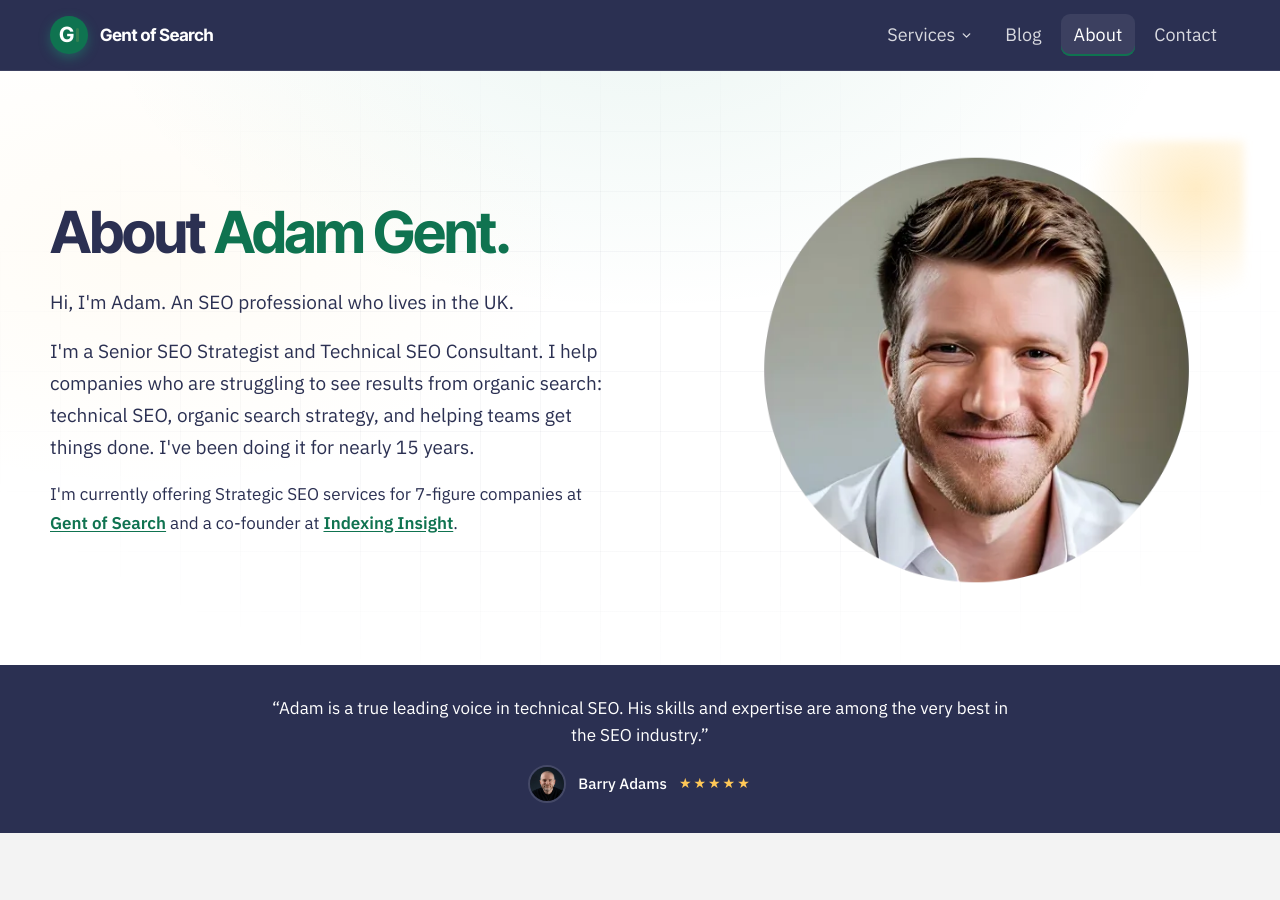
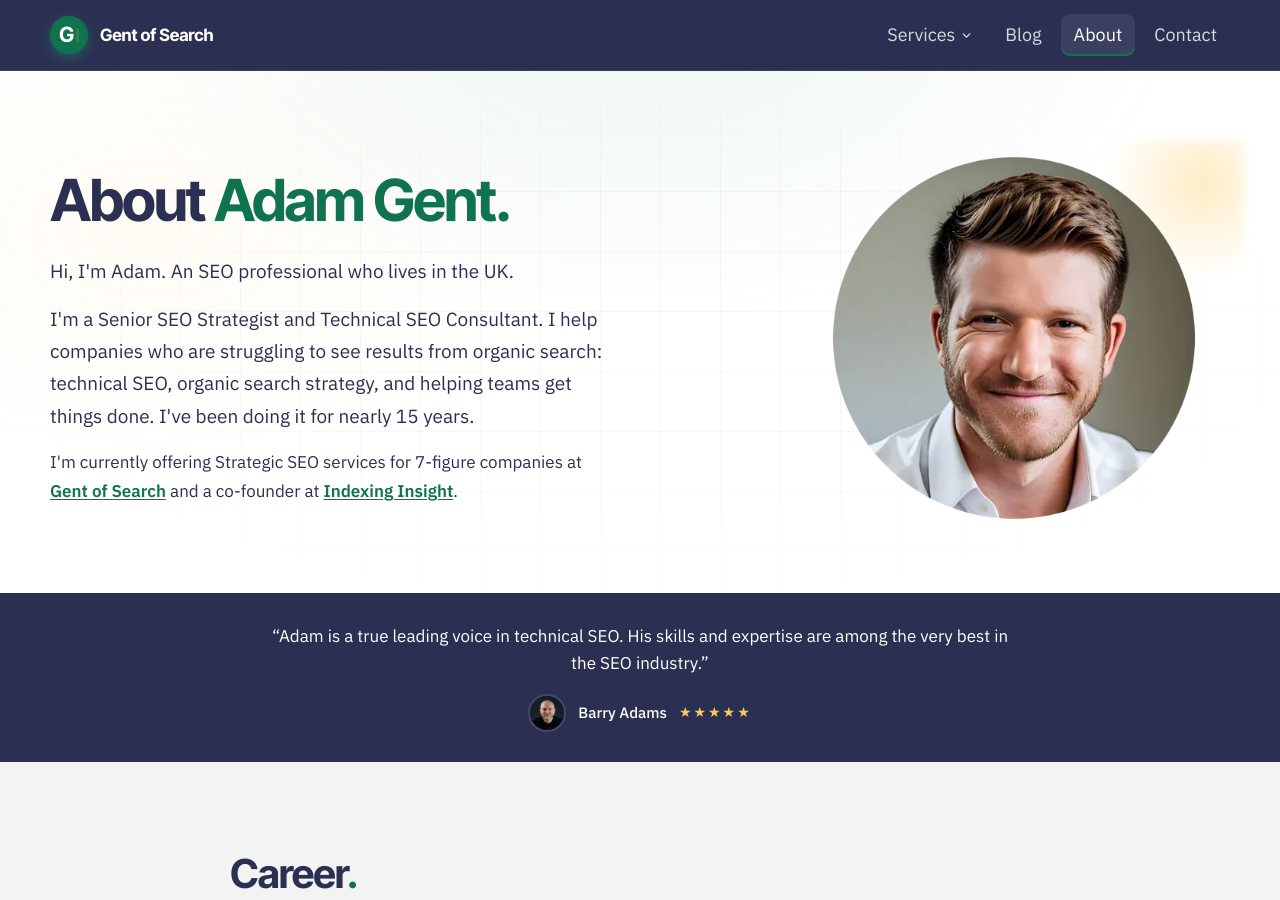
Before and after one commit to Gent-of-Search/gentofsearch.com, a Jekyll site: the page built from about.html, in a window 1280 px wide and 900 px high. Built offline with Jekyll 4.4.1, drawn with Linux system fonts in a browser that asks for light colours.

Commit message:
About intro: match homepage hero layout (58:42 split, 64px gap, capped right-aligned image)

```diff
--- a/about.html
+++ b/about.html
@@ -8,7 +8,7 @@ nav_active: about
 <!-- ===================== INTRO ===================== -->
 <section style="position:relative; overflow:hidden; background:radial-gradient(900px 500px at 50% -10%, rgba(26,147,111,0.08), transparent 60%), radial-gradient(700px 400px at 12% 30%, rgba(255,200,87,0.06), transparent 60%), #FFFFFF;">
   <div aria-hidden="true" style="position:absolute; inset:0; background-image:linear-gradient(rgba(43,48,82,0.04) 1px, transparent 1px), linear-gradient(90deg, rgba(43,48,82,0.04) 1px, transparent 1px); background-size:60px 60px; -webkit-mask-image:radial-gradient(ellipse at center, black 35%, transparent 78%); mask-image:radial-gradient(ellipse at center, black 35%, transparent 78%); pointer-events:none;"></div>
-  <div class="grid-2" style="position:relative; width:min(1180px,100% - 48px); margin:0 auto; padding:84px 0 80px; display:grid; grid-template-columns:1.1fr 0.9fr; gap:54px; align-items:center;">
+  <div class="grid-2" style="position:relative; width:min(1180px,100% - 48px); margin:0 auto; padding:84px 0 72px; display:grid; grid-template-columns:1.16fr 0.84fr; gap:64px; align-items:center;">
     <div>
       <h1 style="font-family:'Inter Tight',sans-serif; font-weight:700; font-size:clamp(38px,4.6vw,58px); line-height:1.04; letter-spacing:-0.035em; color:#2B3052; margin:0 0 24px;">About <span style="color:#0F7350;">Adam Gent.</span></h1>
       <p style="font-size:clamp(17px,1.5vw,19px); color:#2B3052; max-width:560px; margin:0 0 16px; line-height:1.7;">Hi, I'm Adam. An SEO professional who lives in the UK.</p>
@@ -16,9 +16,9 @@ nav_active: about
       <p style="font-size:17px; color:#2B3052; max-width:560px; margin:0; line-height:1.7;">I'm currently offering Strategic SEO services for 7-figure companies at <a href="https://gentofsearch.com/" target="_blank" rel="noopener" style="color:#0F7350; font-weight:600; text-decoration:underline; text-underline-offset:2px;">Gent of Search</a> and a co-founder at <a href="https://indexinginsight.com/" target="_blank" rel="noopener" style="color:#0F7350; font-weight:600; text-decoration:underline; text-underline-offset:2px;">Indexing Insight</a>.</p>
     </div>
     <div style="position:relative;">
-      <div style="position:absolute; inset:-14px -14px auto auto; width:160px; height:160px; background:radial-gradient(circle at 70% 30%, rgba(255,200,87,0.35), transparent 70%); filter:blur(4px); pointer-events:none;"></div>
+      <div style="position:absolute; inset:-14px -14px auto auto; width:140px; height:140px; background:radial-gradient(circle at 70% 30%, rgba(255,200,87,0.35), transparent 70%); filter:blur(4px); pointer-events:none;"></div>
       <div style="position:relative;">
-        <img width="566" height="480" fetchpriority="high" src="{{ '/assets/adam-gent-hero-circle.webp' | relative_url }}" alt="Adam Gent" style="display:block; width:100%; height:auto;">
+        <img width="566" height="480" fetchpriority="high" src="{{ '/assets/adam-gent-hero-circle.webp' | relative_url }}" alt="Adam Gent" style="display:block; width:100%; max-width:432px; height:auto; margin-left:auto;">
       </div>
     </div>
   </div>
```
